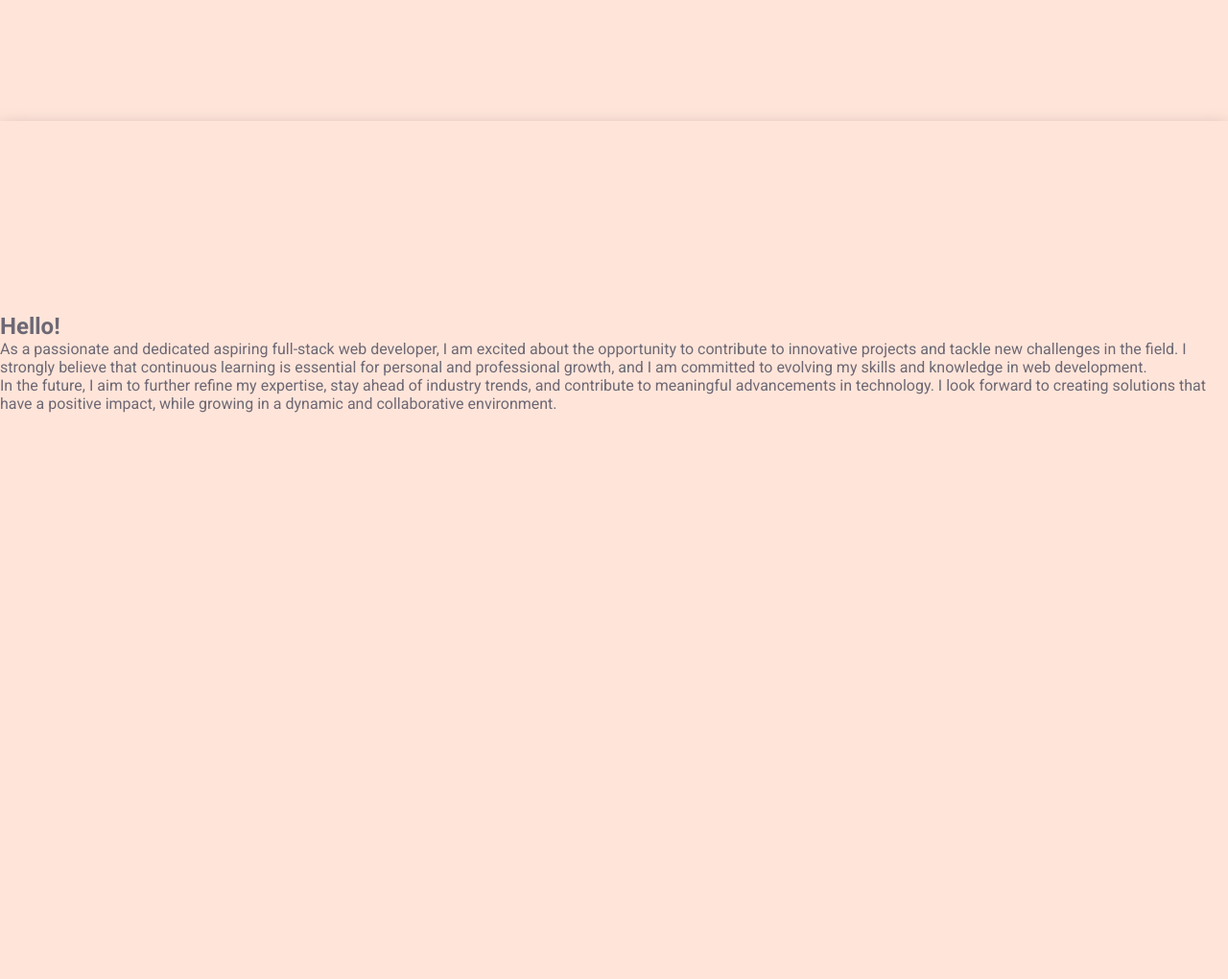
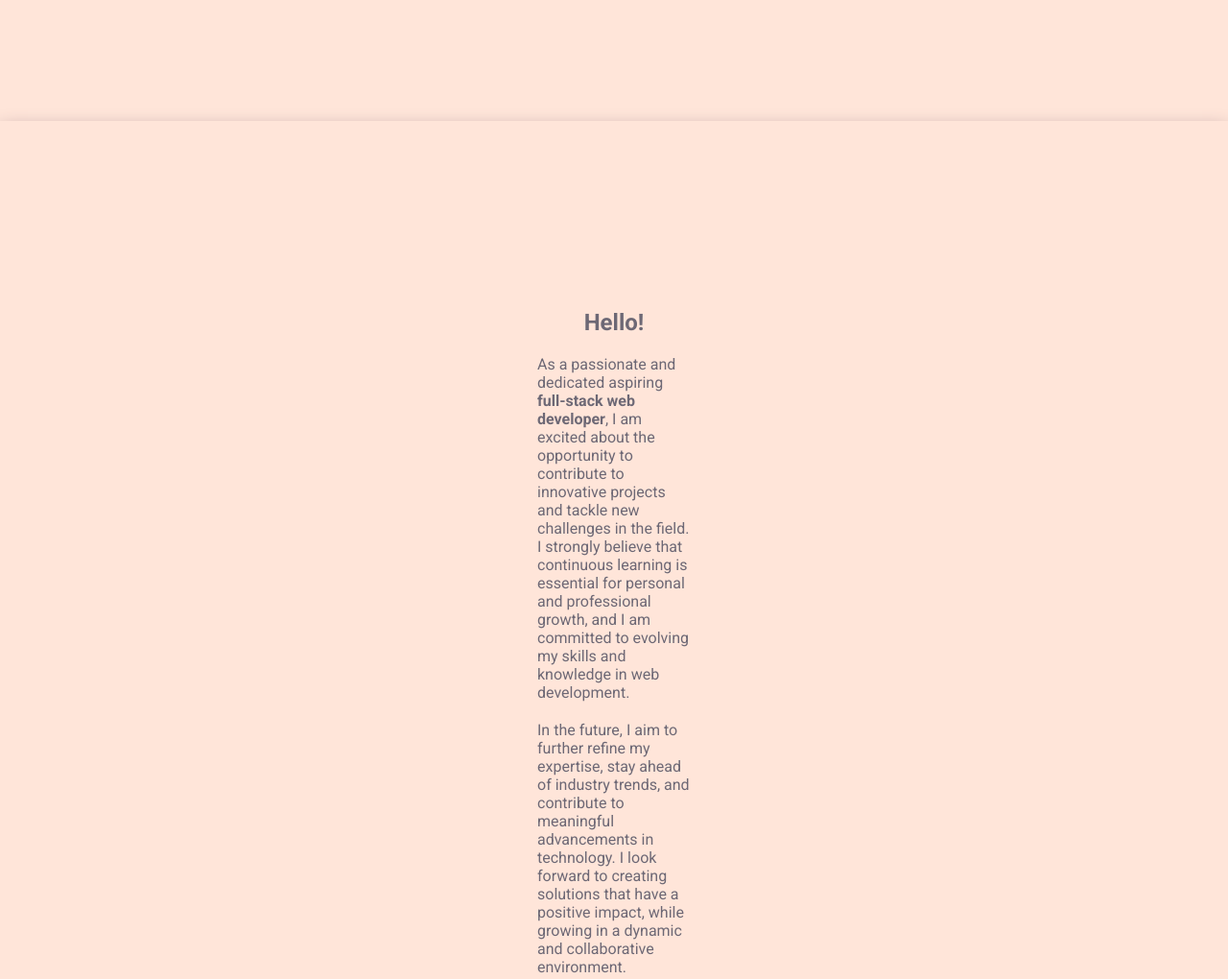
Before and after one commit to Sophie-Kock/SophieKock-Portfolio, a website: page index.html in a window 1280 px wide. Shown: the part 780-1800 px from the top of the page at 96% size. Before the commit the page ends 1360 px from the top, so only its background shows below. Drawn offline with Linux system fonts and the light colour scheme.

Commit message:
feat: html main and about me text. style: scss, not ready

```diff
--- a/index.html
+++ b/index.html
@@ -74,11 +74,11 @@
 
     <!-- weitere seiten -->
     <main>
-      <section>
-        <h2>Hello!</h2>
-        <div>
+      <section class="about-me">
+        <div class="me-text">
+          <h2>Hello!</h2>
           <p>
-            As a passionate and dedicated aspiring full-stack web developer, I
+            As a passionate and dedicated aspiring <strong>full-stack web developer</strong>, I
             am excited about the opportunity to contribute to innovative
             projects and tackle new challenges in the field. I strongly believe
             that continuous learning is essential for personal and professional
@@ -94,6 +94,10 @@
           </p>
         </div>
       </section>
+
+      <section>
+
+      </section>
     </main>
   </body>
 </html>
--- a/styles/styles.scss
+++ b/styles/styles.scss
@@ -1,12 +1,14 @@
 // First "page" and Sidebar
 
 $background: #ffe5d9;
+$background-second:#ffcdb2;
 $text: #6d6875;
 $text-light: #9d8189;
 $primary: #f4acb7;
 $primary-darker: #b5838d;
 $secondary: #ffcad4;
 $accent: #d8e2dc;
+$boxshadow:#9d8189;
 
 * {
   font-family: "Roboto", sans-serif;
@@ -21,7 +23,7 @@ body {
 }
 
 header {
-  box-shadow: 0px 9px 18px 0px rgba(157, 129, 137, 1);
+  box-shadow: 0px 9px 18px 0px $boxshadow;
   padding-top: 200px;
   padding-bottom: 150px;
 
@@ -128,7 +130,30 @@ header {
 // alle Teile bis zum footer
 
 main{
-  box-shadow: 0px 9px 18px 0px rgba(157, 129, 137, 1);
-  padding-top: 200px;
-  padding-bottom: 150px;
+  box-shadow: 0px 9px 18px 0px #9d8189;
+  // margin-top: 3px;
+
+  .about-me{
+  // background-color: $background-second;
+    padding-top: 180px;
+    padding-bottom: 100px;
+    text-align: center;
+
+
+    .me-text{
+    display: flex;
+    justify-content: center;
+    align-items: center;
+    flex-direction: column;
+    margin: 1rem 35rem ;
+    gap: 20px;
+    }
+
+    p{
+      text-align: left;
+    }
+
+
+  }
+
 }
```
Also changed, not shown: styles/styles.css.
